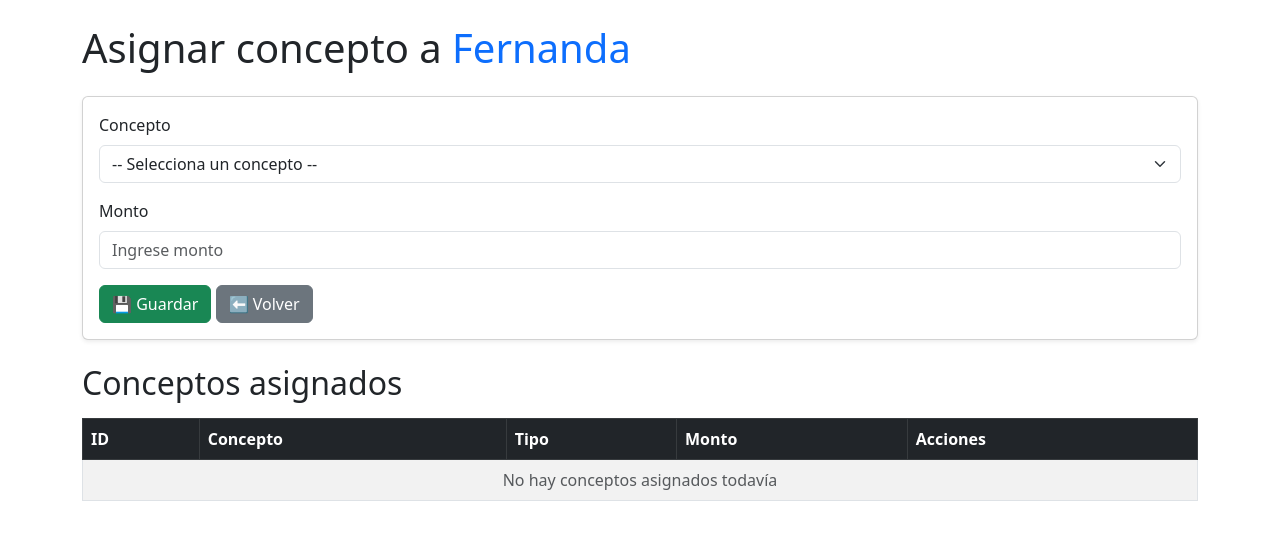
After one commit to RocioPenhaG/IngenieriaSoftware2, a Flask app: page /admin/conceptos_empleado/nuevo/4 in a window 1280 px wide. The commit adds this page. Shown: the top 540 px of the page. Run offline with Flask 3, Linux system fonts and the light colour scheme; a user stored in the database is signed in; data comes from the database, SQL or seed files in the repository; both versions use the stored data as it was after the commit.

Commit message:
Admin updates de cconceptos salariales

```diff
--- a/app.py
+++ b/app.py
@@ -160,6 +160,176 @@ def eliminar_empleado(id):
     return redirect(url_for('listar_empleados'))
 
 # -----------------------
+# Conceptos Salariales
+# -----------------------
+@app.route('/admin/conceptos')
+@login_required
+@role_required('admin')
+def listar_conceptos():
+    conn = get_db_connection()
+    conceptos = conn.execute('SELECT * FROM conceptos_salariales').fetchall()
+    conn.close()
+    return render_template('admin_conceptos.html', conceptos=conceptos)
+
+@app.route('/admin/conceptos/nuevo', methods=['GET', 'POST'])
+@login_required
+@role_required('admin')
+def crear_concepto():
+    if request.method == 'POST':
+        nombre = request.form['nombre']
+        tipo = request.form['tipo']
+        recurrente = 1 if 'recurrente' in request.form else 0
+        afecta_ips = 1 if 'afecta_ips' in request.form else 0
+        afecta_aguinaldo = 1 if 'afecta_aguinaldo' in request.form else 0
+        monto_fijo = request.form.get('monto_fijo') or None
+        porcentaje = request.form.get('porcentaje') or None
+
+        conn = get_db_connection()
+        conn.execute("""
+            INSERT INTO conceptos_salariales
+            (nombre, tipo, recurrente, afecta_ips, afecta_aguinaldo, monto_fijo, porcentaje)
+            VALUES (?, ?, ?, ?, ?, ?, ?)
+        """, (nombre, tipo, recurrente, afecta_ips, afecta_aguinaldo, monto_fijo, porcentaje))
+        conn.commit()
+        conn.close()
+        return redirect(url_for('listar_conceptos'))
+
+    return render_template('admin_conceptos_form.html', concepto=None)
+
+@app.route('/admin/conceptos/editar/<int:id>', methods=['GET', 'POST'])
+@login_required
+@role_required('admin')
+def editar_concepto(id):
+    conn = get_db_connection()
+    concepto = conn.execute('SELECT * FROM conceptos_salariales WHERE id = ?', (id,)).fetchone()
+
+    if not concepto:
+        conn.close()
+        return "Concepto no encontrado", 404
+
+    if request.method == 'POST':
+        nombre = request.form['nombre']
+        tipo = request.form['tipo']
+        recurrente = 1 if 'recurrente' in request.form else 0
+        afecta_ips = 1 if 'afecta_ips' in request.form else 0
+        afecta_aguinaldo = 1 if 'afecta_aguinaldo' in request.form else 0
+        monto_fijo = request.form.get('monto_fijo') or None
+        porcentaje = request.form.get('porcentaje') or None
+
+        conn.execute("""
+            UPDATE conceptos_salariales
+            SET nombre=?, tipo=?, recurrente=?, afecta_ips=?, afecta_aguinaldo=?, monto_fijo=?, porcentaje=?
+            WHERE id=?
+        """, (nombre, tipo, recurrente, afecta_ips, afecta_aguinaldo, monto_fijo, porcentaje, id))
+        conn.commit()
+        conn.close()
+        return redirect(url_for('listar_conceptos'))
+
+    conn.close()
+    return render_template('admin_conceptos_form.html', concepto=concepto)
+
+@app.route('/admin/conceptos/eliminar/<int:id>')
+@login_required
+@role_required('admin')
+def eliminar_concepto(id):
+    conn = get_db_connection()
+    conn.execute("DELETE FROM conceptos_salariales WHERE id = ?", (id,))
+    conn.commit()
+    conn.close()
+    return redirect(url_for('listar_conceptos'))
+
+
+# -----------------------
+# Conceptos puntuales por empleado
+# -----------------------
+@app.route('/admin/conceptos_empleado/<int:empleado_id>')
+@login_required
+@role_required('admin')
+def listar_conceptos_empleado(empleado_id):
+    conn = get_db_connection()
+    empleado = conn.execute('SELECT * FROM empleados WHERE id=?', (empleado_id,)).fetchone()
+    conceptos = conn.execute("""
+        SELECT ce.id, cs.nombre, cs.tipo, ce.monto_fijo, ce.porcentaje, ce.fecha_aplicacion
+        FROM conceptos_empleado ce
+        JOIN conceptos_salariales cs ON ce.concepto_id = cs.id
+        WHERE ce.empleado_id=?
+    """, (empleado_id,)).fetchall()
+    conn.close()
+    return render_template('admin_conceptos_empleado.html', empleado=empleado, conceptos=conceptos)
+
+
+@app.route('/admin/conceptos_empleado/nuevo/<int:empleado_id>', methods=['GET','POST'])
+@login_required
+@role_required('admin')
+def crear_concepto_empleado(empleado_id):
+    conn = get_db_connection()
+    empleado = conn.execute('SELECT * FROM empleados WHERE id=?', (empleado_id,)).fetchone()
+    conceptos = conn.execute('SELECT * FROM conceptos_salariales').fetchall()
+
+    if request.method == 'POST':
+        concepto_id = request.form['concepto_id']
+        monto_fijo = request.form.get('monto_fijo') or None
+        porcentaje = request.form.get('porcentaje') or None
+        fecha_aplicacion = request.form['fecha_aplicacion']
+
+        conn.execute("""
+            INSERT INTO conceptos_empleado (empleado_id, concepto_id, monto_fijo, porcentaje, fecha_aplicacion, recurrente)
+            VALUES (?, ?, ?, ?, ?, 0)
+        """, (empleado_id, concepto_id, monto_fijo, porcentaje, fecha_aplicacion))
+        conn.commit()
+        conn.close()
+        return redirect(url_for('listar_conceptos_empleado', empleado_id=empleado_id))
+
+    conn.close()
+    return render_template('admin_conceptos_empleado_form.html', empleado=empleado, conceptos=conceptos)
+
+
+@app.route('/admin/conceptos_empleado/editar/<int:id>', methods=['GET', 'POST'])
+@login_required
+@role_required('admin')
+def editar_concepto_empleado(id):
+    conn = get_db_connection()
+    concepto = conn.execute('SELECT * FROM conceptos_empleado WHERE id = ?', (id,)).fetchone()
+    if not concepto:
+        conn.close()
+        return "Concepto no encontrado", 404
+
+    empleado = conn.execute('SELECT * FROM empleados WHERE id = ?', (concepto['empleado_id'],)).fetchone()
+
+    if request.method == 'POST':
+        nombre = request.form['nombre']
+        tipo = request.form['tipo']
+        monto_fijo = request.form.get('monto_fijo') or None
+        porcentaje = request.form.get('porcentaje') or None
+
+        conn.execute("""
+            UPDATE conceptos_empleado
+            SET nombre=?, tipo=?, monto_fijo=?, porcentaje=?
+            WHERE id=?
+        """, (nombre, tipo, monto_fijo, porcentaje, id))
+        conn.commit()
+        conn.close()
+        return redirect(url_for('listar_conceptos_empleado', empleado_id=empleado['id']))
+
+    conn.close()
+    return render_template('admin_concepto_empleado_form.html', empleado=empleado, concepto=concepto)
+
+@app.route('/admin/conceptos_empleado/eliminar/<int:id>')
+@login_required
+@role_required('admin')
+def eliminar_concepto_empleado(id):
+    conn = get_db_connection()
+    concepto = conn.execute('SELECT * FROM conceptos_empleado WHERE id = ?', (id,)).fetchone()
+    if not concepto:
+        conn.close()
+        return "Concepto no encontrado", 404
+    empleado_id = concepto['empleado_id']
+    conn.execute('DELETE FROM conceptos_empleado WHERE id = ?', (id,))
+    conn.commit()
+    conn.close()
+    return redirect(url_for('listar_conceptos_empleado', empleado_id=empleado_id))
+
+# -----------------------
 # Otros roles
 # -----------------------
 @app.route('/gerente')
--- a/templates/admin.html
+++ b/templates/admin.html
@@ -24,7 +24,7 @@
 
     <div class="list-group">
       <a href="{{ url_for('listar_empleados') }}" class="list-group-item list-group-item-action">Gestionar empleados</a>
-      <a href="#" class="list-group-item list-group-item-action">Conceptos salariales</a>
+      <a href="{{ url_for('listar_conceptos') }}" class="list-group-item list-group-item-action">Conceptos salariales</a>
       <a href="#" class="list-group-item list-group-item-action">Actualizar salario mínimo</a>
       <a href="#" class="list-group-item list-group-item-action">Configurar parámetros</a>
       <a href="#" class="list-group-item list-group-item-action">Gestionar usuarios y roles</a>
--- /dev/null
+++ b/templates/admin_conceptos_empleado_form.html
@@ -0,0 +1,69 @@
+<!DOCTYPE html>
+<html lang="es">
+<head>
+  <meta charset="UTF-8">
+  <title>Asignar Concepto a Empleado</title>
+  <link href="https://cdn.jsdelivr.net/npm/bootstrap@5.3.0/dist/css/bootstrap.min.css" rel="stylesheet">
+</head>
+<body class="container py-4">
+
+  <h1 class="mb-4">Asignar concepto a <span class="text-primary">{{ empleado.nombre }}</span></h1>
+
+  <!-- Formulario -->
+  <div class="card shadow-sm mb-4">
+    <div class="card-body">
+      <form method="POST">
+        <div class="mb-3">
+          <label for="concepto_id" class="form-label">Concepto</label>
+          <select name="concepto_id" id="concepto_id" class="form-select" required>
+            <option value="" disabled selected>-- Selecciona un concepto --</option>
+            {% for concepto in conceptos %}
+              <option value="{{ concepto['id'] }}">{{ concepto['nombre'] }} ({{ concepto['tipo'] }})</option>
+            {% endfor %}
+          </select>
+        </div>
+
+        <div class="mb-3">
+          <label for="monto" class="form-label">Monto</label>
+          <input type="number" step="0.01" name="monto" id="monto" class="form-control" placeholder="Ingrese monto" required>
+        </div>
+
+        <button type="submit" class="btn btn-success">💾 Guardar</button>
+        <a href="{{ url_for('listar_empleados') }}" class="btn btn-secondary">⬅️ Volver</a>
+      </form>
+    </div>
+  </div>
+
+  <!-- Conceptos ya asignados -->
+  <h2 class="mb-3">Conceptos asignados</h2>
+  <table class="table table-bordered table-striped">
+    <thead class="table-dark">
+      <tr>
+        <th>ID</th>
+        <th>Concepto</th>
+        <th>Tipo</th>
+        <th>Monto</th>
+        <th>Acciones</th>
+      </tr>
+    </thead>
+    <tbody>
+      {% for ce in conceptos_empleado %}
+        <tr>
+          <td>{{ ce.id }}</td>
+          <td>{{ ce.concepto.nombre }}</td>
+          <td>{{ ce.concepto.tipo }}</td>
+          <td>{{ ce.monto }}</td>
+          <td>
+            <a href="{{ url_for('eliminar_concepto_empleado', id=ce.id) }}" class="btn btn-sm btn-danger">Eliminar</a>
+          </td>
+        </tr>
+      {% else %}
+        <tr>
+          <td colspan="5" class="text-center text-muted">No hay conceptos asignados todavía</td>
+        </tr>
+      {% endfor %}
+    </tbody>
+  </table>
+
+</body>
+</html>
--- a/templates/admin_empleados.html
+++ b/templates/admin_empleados.html
@@ -30,12 +30,13 @@
                 <td>{{ e['nombre'] }}</td>
                 <td>{{ e['cedula'] }}</td>
                 <td>{{ e['cargo'] }}</td>
-                <td>Gs{{ "{:,.0f}".format(e['salario_base']) }}</td>
+                <td>Gs {{ "{:,.0f}".format(e['salario_base']) }}</td>
                 <td>{{ e['hijos'] }}</td>
                 <td>{{ e['ips'] }}</td>
                 <td>
                     <a href="{{ url_for('editar_empleado', id=e['id']) }}" class="btn btn-sm btn-warning">✏️ Editar</a>
                     <a href="{{ url_for('eliminar_empleado', id=e['id']) }}" class="btn btn-sm btn-danger" onclick="return confirm('¿Seguro que deseas eliminar este empleado?');">🗑️ Eliminar</a>
+                    <a href="{{ url_for('listar_conceptos_empleado', empleado_id=e['id']) }}" class="btn btn-sm btn-info">📄 Conceptos Puntuales</a>
                 </td>
             </tr>
         {% endfor %}
```
Also changed, not shown: conceptos_salariales.py (added, +42 -0 lines), crear_conceptos_salariales.py (added, +24 -0 lines), templates/admin_conceptos.html (added, +50 -0 lines), templates/admin_conceptos_empleado.html (added, +44 -0 lines), templates/admin_conceptos_form.html (added, +46 -0 lines), README.md, usuarios.db.
